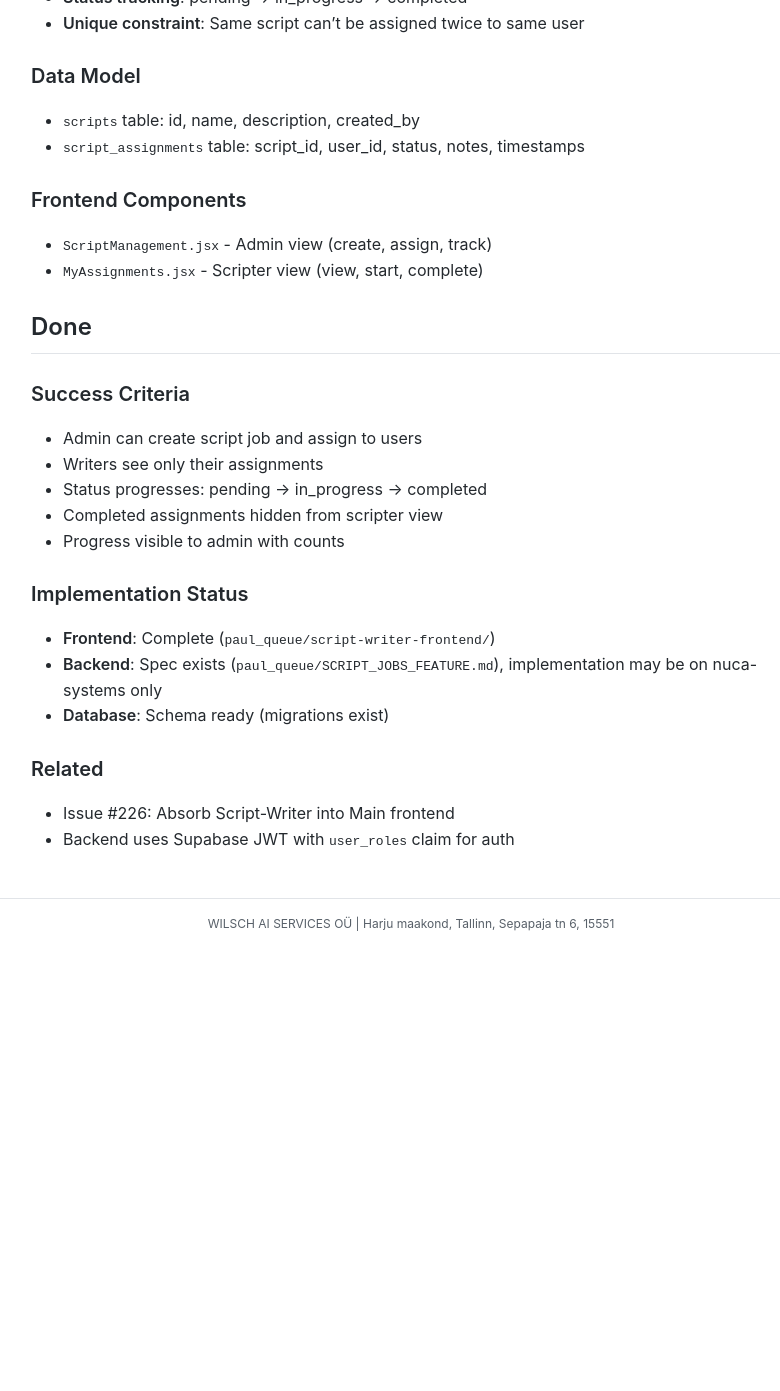
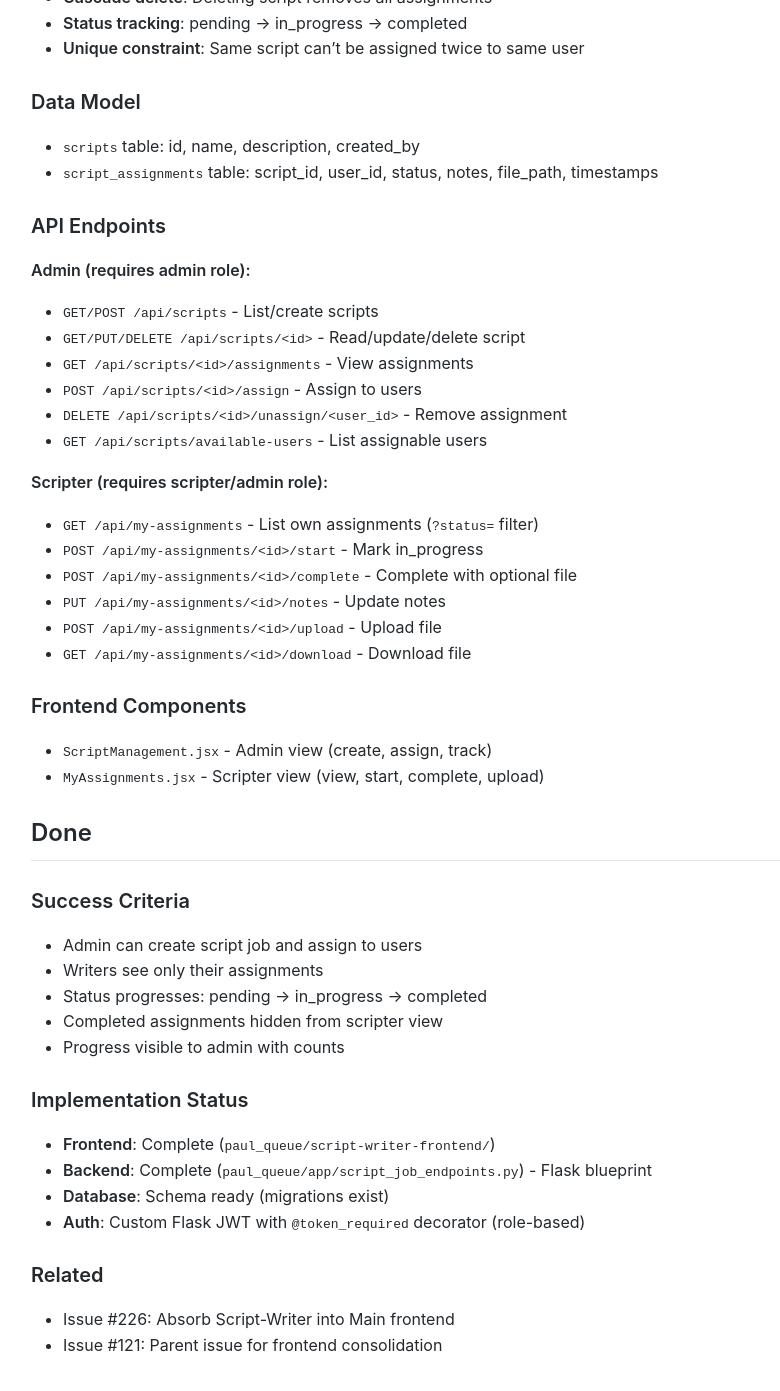
Before and after one commit to MariusWilsch/public-wilsch-ai-pages, a Jekyll site: the page built from project/paul_youtube_fullstack/script-writer.md, in a window 1280 px wide and 1400 px high, scrolled down 1291 px. Shown: the top 1391 px of the window, without its empty margins (229-1009 px from the left). Built offline with Jekyll 4.4.1, drawn with Linux system fonts in a browser that asks for light colours; our own code applies the rules of GitHub Pages for plain Markdown files; before the commit the page ends 2239 px from its top, so only the background shows below that; some of the changed text lies outside the part shown.

Commit message:
Sync from hippocampus 2025-12-15

```diff
--- a/project/paul_youtube_fullstack/script-writer.md
+++ b/project/paul_youtube_fullstack/script-writer.md
@@ -18,10 +18,11 @@ Decouples script writing workflow from video queue processing. Allows admins to
 4. **Manage Assignments** - Remove users, delete jobs
 
 ### Scripter Workflow
-1. **View Assignments** - See all assigned work (pending + in-progress only)
+1. **View Assignments** - See all assigned work (filter by status)
 2. **Start Working** - Mark assignment as in-progress
-3. **Complete Work** - Submit with optional notes
-4. **Auto-hide** - Completed work disappears from view
+3. **Upload Files** - Attach PDF, DOC, DOCX, TXT (10MB limit)
+4. **Complete Work** - Submit with optional notes and file
+5. **Auto-hide** - Completed work hidden by default (can filter to view)
 
 ### Roles
 - **Admin/Scripter role**: Can create jobs, assign, track
@@ -38,11 +39,29 @@ Decouples script writing workflow from video queue processing. Allows admins to
 
 ### Data Model
 - `scripts` table: id, name, description, created_by
-- `script_assignments` table: script_id, user_id, status, notes, timestamps
+- `script_assignments` table: script_id, user_id, status, notes, file_path, timestamps
+
+### API Endpoints
+
+**Admin (requires admin role):**
+- `GET/POST /api/scripts` - List/create scripts
+- `GET/PUT/DELETE /api/scripts/<id>` - Read/update/delete script
+- `GET /api/scripts/<id>/assignments` - View assignments
+- `POST /api/scripts/<id>/assign` - Assign to users
+- `DELETE /api/scripts/<id>/unassign/<user_id>` - Remove assignment
+- `GET /api/scripts/available-users` - List assignable users
+
+**Scripter (requires scripter/admin role):**
+- `GET /api/my-assignments` - List own assignments (`?status=` filter)
+- `POST /api/my-assignments/<id>/start` - Mark in_progress
+- `POST /api/my-assignments/<id>/complete` - Complete with optional file
+- `PUT /api/my-assignments/<id>/notes` - Update notes
+- `POST /api/my-assignments/<id>/upload` - Upload file
+- `GET /api/my-assignments/<id>/download` - Download file
 
 ### Frontend Components
 - `ScriptManagement.jsx` - Admin view (create, assign, track)
-- `MyAssignments.jsx` - Scripter view (view, start, complete)
+- `MyAssignments.jsx` - Scripter view (view, start, complete, upload)
 
 ## Done
 
@@ -55,9 +74,10 @@ Decouples script writing workflow from video queue processing. Allows admins to
 
 ### Implementation Status
 - **Frontend**: Complete (`paul_queue/script-writer-frontend/`)
-- **Backend**: Spec exists (`paul_queue/SCRIPT_JOBS_FEATURE.md`), implementation may be on nuca-systems only
+- **Backend**: Complete (`paul_queue/app/script_job_endpoints.py`) - Flask blueprint
 - **Database**: Schema ready (migrations exist)
+- **Auth**: Custom Flask JWT with `@token_required` decorator (role-based)
 
 ### Related
 - Issue #226: Absorb Script-Writer into Main frontend
-- Backend uses Supabase JWT with `user_roles` claim for auth
+- Issue #121: Parent issue for frontend consolidation
```
